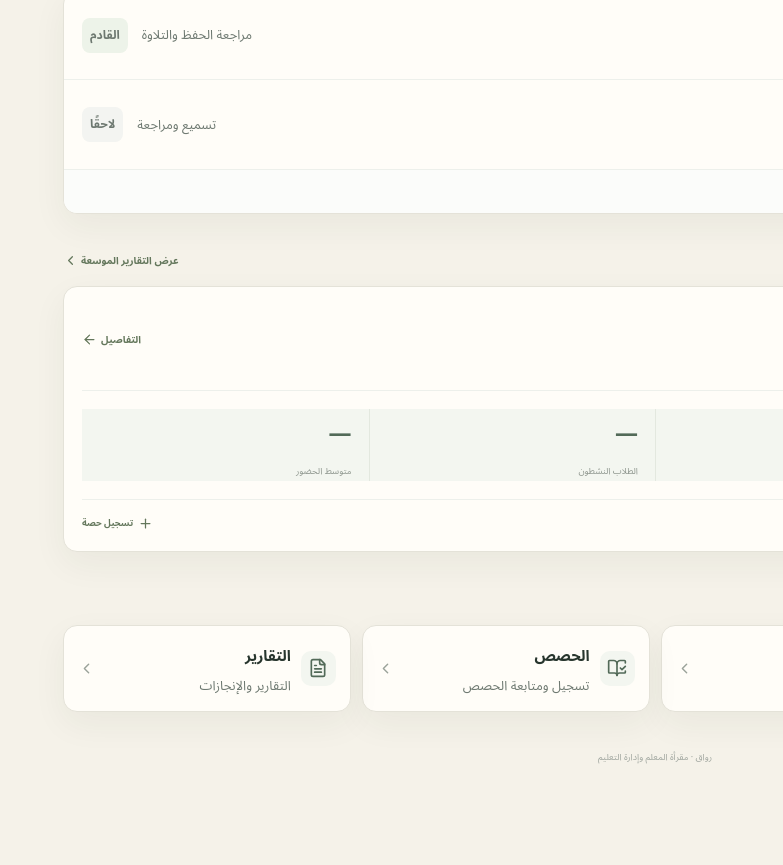
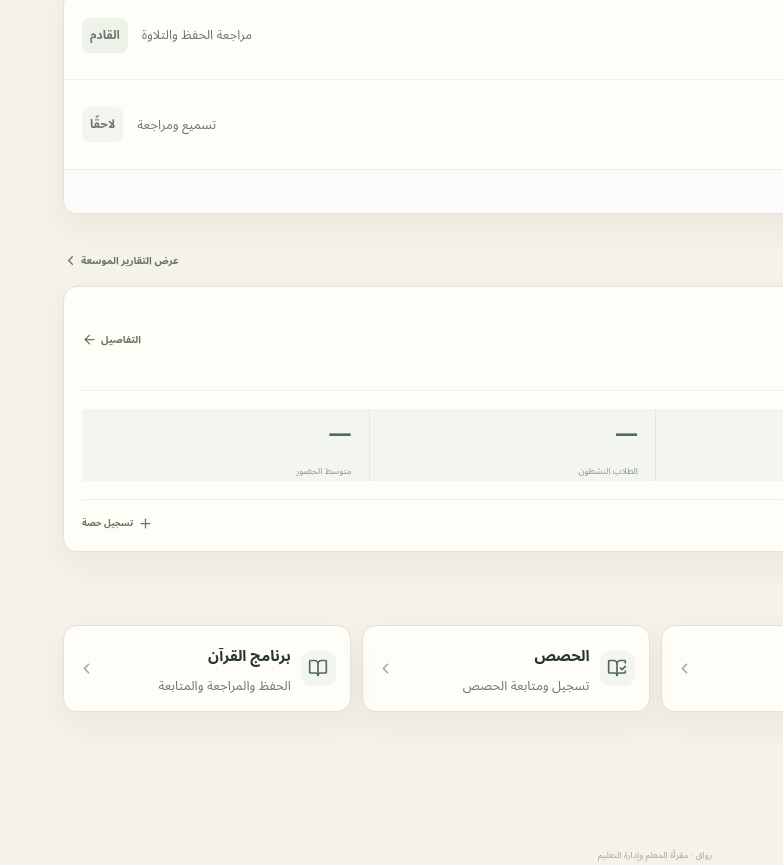
Before and after one commit to HeshamAsiry/-Ustadh-manager, a Next.js app: page /dashboard in a window 1280 px wide. Shown: the part 832-1697 px from the top of the page, without its empty margins (497-1280 px from the left). Before the commit the page ends 1599 px from the top, so only its background shows below. Built offline with nearby package versions, Linux system fonts and the light colour scheme; no server answers.

Commit message:
feat: add Quran program to dashboard navigation

```diff
--- a/app/dashboard/page.tsx
+++ b/app/dashboard/page.tsx
@@ -1,7 +1,7 @@
 "use client";
 
 import { useEffect, useMemo, useState } from "react";
-import { CalendarDays, ChevronLeft, Clock3, FileText, GraduationCap, LayoutDashboard, LogOut, Plus, Settings, Users, BookOpenCheck, Bell, UserRound, ArrowLeft, CheckCircle2 } from "lucide-react";
+import { CalendarDays, ChevronLeft, Clock3, FileText, GraduationCap, LayoutDashboard, LogOut, Plus, Settings, Users, BookOpenCheck, Bell, UserRound, ArrowLeft, CheckCircle2, BookOpen } from "lucide-react";
 import { supabase } from "../../lib/supabase";
 import { countryFlag } from "../../lib/country";
 import "./dashboard.css";
@@ -15,22 +15,17 @@ const quickLinks = [
   { href: "/students", label: "الطلاب", detail: "إدارة الطلاب وملفاتهم", icon: Users },
   { href: "/calendar", label: "التقويم", detail: "الحصص والمواعيد", icon: CalendarDays },
   { href: "/lessons", label: "الحصص", detail: "تسجيل ومتابعة الحصص", icon: BookOpenCheck },
+  { href: "/quran", label: "برنامج القرآن", detail: "الحفظ والمراجعة والمتابعة", icon: BookOpen },
   { href: "/reports", label: "التقارير", detail: "التقارير والإنجازات", icon: FileText },
 ];
 
 export default function DashboardPage() {
   const [checking, setChecking] = useState(false);
   const [signingOut, setSigningOut] = useState(false);
-
-  useEffect(() => {
-    setChecking(false);
-  }, []);
-
+  useEffect(() => { setChecking(false); }, []);
   const monthLabel = useMemo(() => "سبتمبر ٢٠٢٦", []);
   const signOut = async () => { setSigningOut(true); await supabase.auth.signOut(); window.location.replace("/login"); };
-
   if (checking) return <main className="dashboard-loading" dir="rtl"><div className="loading-card"><div className="loading-mark">ر</div><p>جارٍ التحقق من تسجيل الدخول...</p></div></main>;
-
   return (
     <main className="dashboard-shell" dir="rtl">
       <aside className="sidebar">
@@ -40,6 +35,7 @@ export default function DashboardPage() {
           <a className="nav-item" href="/students"><Users size={18} /><span>الطلاب</span><b>7</b></a>
           <a className="nav-item" href="/calendar"><CalendarDays size={18} /><span>التقويم</span></a>
           <a className="nav-item" href="/lessons"><BookOpenCheck size={18} /><span>الحصص</span></a>
+          <a className="nav-item" href="/quran"><BookOpen size={18} /><span>برنامج القرآن</span></a>
           <a className="nav-item" href="/reports"><FileText size={18} /><span>التقارير</span></a>
         </nav>
         <div className="sidebar-bottom"><a className="nav-item" href="/settings"><Settings size={18} /><span>الإعدادات</span></a><button className="nav-item logout" onClick={signOut} disabled={signingOut}><LogOut size={18} /><span>{signingOut ? "جارٍ الخروج..." : "تسجيل الخروج"}</span></button></div>
```
